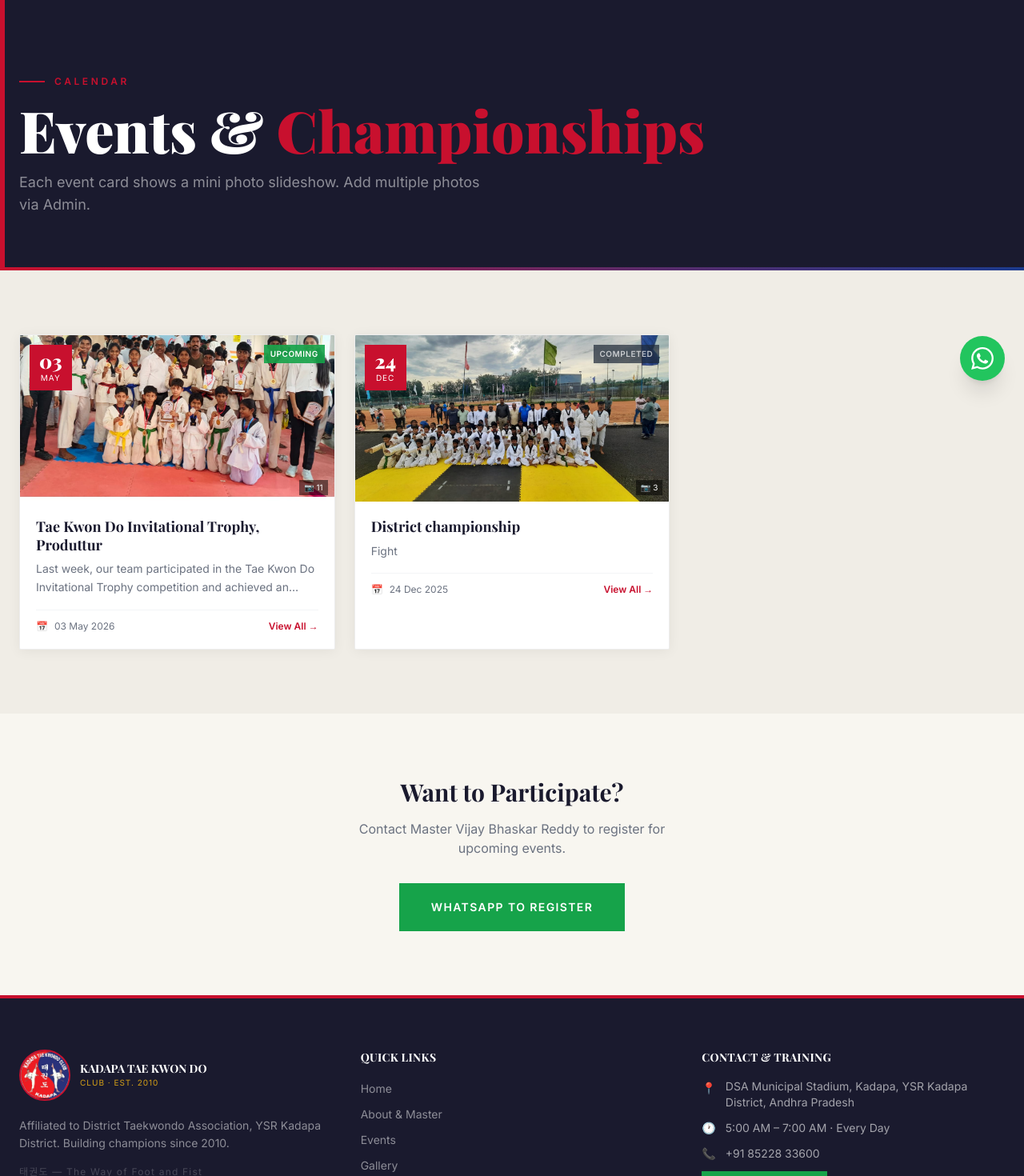
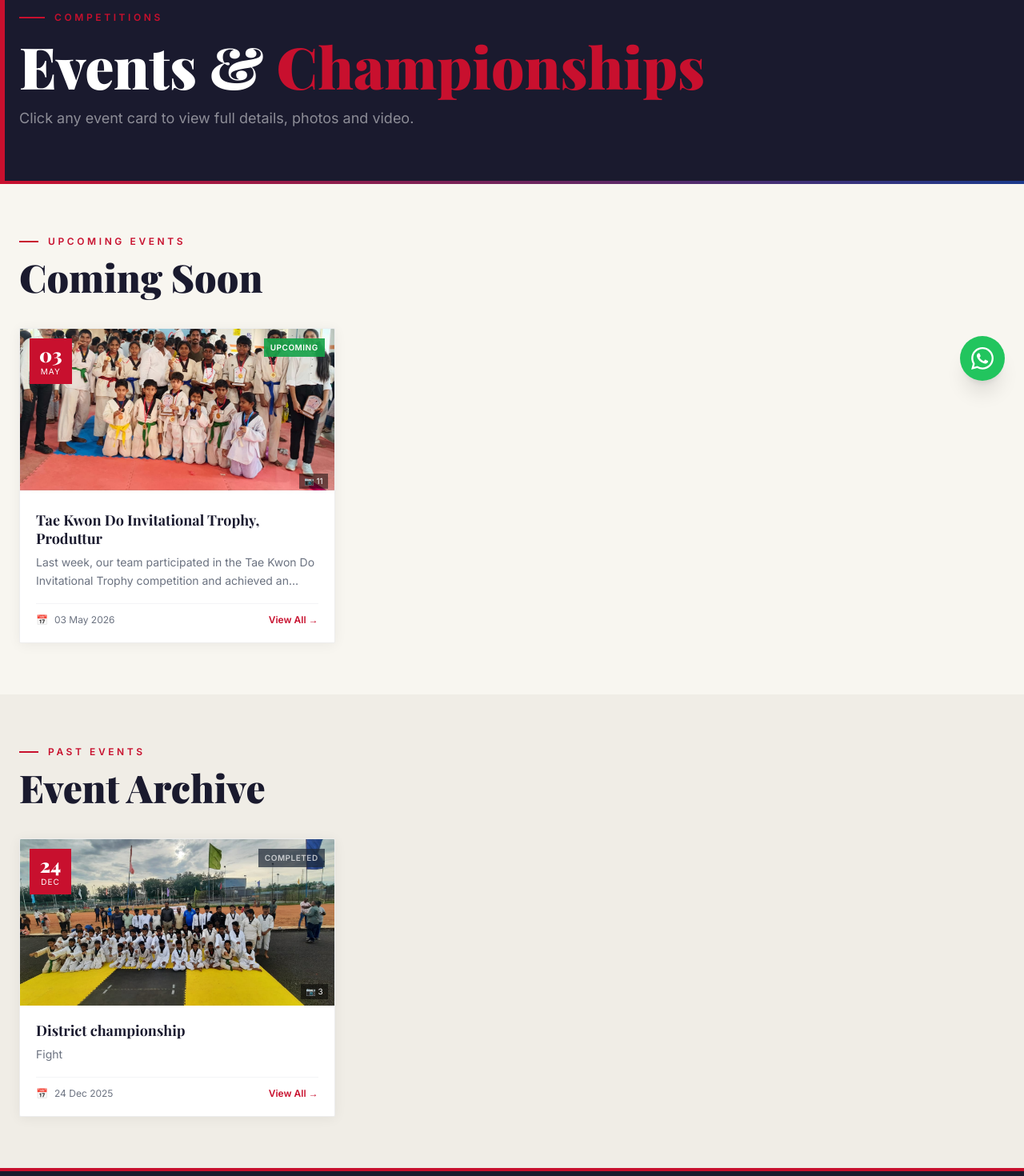
Before and after one commit to mahendrapro/kadapa-tkd, a Next.js app: page /events in a window 1280 px wide. Shown: the part 300-1770 px from the top of the page at 80% size. Built offline with nearby package versions, Linux system fonts and the light colour scheme; a web font is replaced by a local one.

Commit message:
Update page.tsx

```diff
--- a/src/app/events/page.tsx
+++ b/src/app/events/page.tsx
@@ -1,62 +1,84 @@
 import { getEvents, getEventPhotos } from '@/lib/content';
 import EventCard from '@/components/EventCard';
+import SectionHeading from '@/components/SectionHeading';
+import type { Metadata } from 'next';
 
-export const metadata = {
-  title: 'Events | Kadapa Tae Kwon Do Club',
-  description: 'Upcoming championships, belt gradings, and events.',
+export const metadata: Metadata = {
+  title: 'Events & Championships | Kadapa Tae Kwon Do Club',
+  description: 'Upcoming and past events, championships, and belt grading ceremonies at Kadapa Tae Kwon Do Club.',
 };
 
 export default function EventsPage() {
   const events = getEvents();
+  const upcoming = events.filter((e) => new Date(e.date) >= new Date());
+  const past = events.filter((e) => new Date(e.date) < new Date());
+
   return (
     <>
-      <section className="pt-40 pb-16 px-6 bg-brand-dark relative overflow-hidden">
+      {/* Hero */}
+      <section className="pt-20 pb-16 px-6 bg-brand-dark relative overflow-hidden">
         <div className="absolute left-0 top-0 bottom-0 w-1.5 bg-brand-red" />
         <div className="relative z-10 max-w-7xl mx-auto">
           <div className="flex items-center gap-3 mb-4">
             <div className="w-8 h-0.5 bg-brand-red" />
-            <span className="text-brand-red text-xs font-body font-semibold uppercase tracking-[0.3em]">Calendar</span>
+            <span className="text-brand-red text-xs font-body font-semibold uppercase tracking-[0.3em]">Competitions</span>
           </div>
           <h1 className="font-display font-black text-5xl md:text-7xl text-white leading-tight mb-4">
             Events & <span className="text-brand-red">Championships</span>
           </h1>
           <p className="text-white/50 font-body text-lg max-w-xl">
-            Each event card shows a mini photo slideshow. Add multiple photos via Admin.
+            Click any event card to view full details, photos and video.
           </p>
         </div>
       </section>
+
       <div className="h-1 bg-gradient-to-r from-brand-red to-brand-blue" />
 
-      <section className="py-20 px-6 bg-brand-gray">
+      {/* Upcoming */}
+      {upcoming.length > 0 && (
+        <section className="py-16 px-4 md:px-6 bg-brand-light">
+          <div className="max-w-7xl mx-auto">
+            <SectionHeading eyebrow="Upcoming Events" title="Coming Soon" align="left" />
+            <div className="grid md:grid-cols-2 lg:grid-cols-3 gap-6 mt-8">
+              {upcoming.map((event, i) => (
+                <EventCard
+                  key={i}
+                  title={event.title}
+                  date={event.date}
+                  description={event.description}
+                  images={getEventPhotos(event)}
+                  isUpcoming={true}
+                  youtubeUrl={event.youtube_url}
+                />
+              ))}
+            </div>
+          </div>
+        </section>
+      )}
+
+      {/* Past */}
+      <section className="py-16 px-4 md:px-6 bg-brand-gray">
         <div className="max-w-7xl mx-auto">
-          {events.length === 0 ? (
-            <div className="text-center py-20">
-              <div className="text-5xl mb-4">📅</div>
-              <p className="text-brand-muted font-body">No events yet. Add events via the Admin panel.</p>
-            </div>
+          <SectionHeading eyebrow="Past Events" title="Event Archive" align="left" />
+          {past.length === 0 ? (
+            <p className="text-brand-muted font-body text-center py-10">No past events yet.</p>
           ) : (
-            <div className="grid md:grid-cols-2 lg:grid-cols-3 gap-6">
-              {events.map((event, i) => (
-                <EventCard key={i} title={event.title} date={event.date}
-                  description={event.description} images={getEventPhotos(event)}
-                  isUpcoming={new Date(event.date) >= new Date()} />
+            <div className="grid md:grid-cols-2 lg:grid-cols-3 gap-6 mt-8">
+              {past.map((event, i) => (
+                <EventCard
+                  key={i}
+                  title={event.title}
+                  date={event.date}
+                  description={event.description}
+                  images={getEventPhotos(event)}
+                  isUpcoming={false}
+                  youtubeUrl={event.youtube_url}
+                />
               ))}
             </div>
           )}
         </div>
       </section>
-
-      <section className="py-20 px-6 bg-brand-light text-center">
-        <h2 className="font-display font-bold text-3xl text-brand-dark mb-4">Want to Participate?</h2>
-        <p className="text-brand-muted font-body mb-8 max-w-md mx-auto">
-          Contact Master Vijay Bhaskar Reddy to register for upcoming events.
-        </p>
-        <a href="https://wa.me/918522833600?text=Hello%20Sir,%20I%20want%20to%20register%20for%20an%20event"
-          target="_blank" rel="noopener noreferrer"
-          className="inline-flex items-center gap-3 bg-green-600 hover:bg-green-500 text-white font-body font-semibold uppercase tracking-widest text-sm px-10 py-5 transition-colors">
-          WhatsApp to Register
-        </a>
-      </section>
     </>
   );
 }
```
